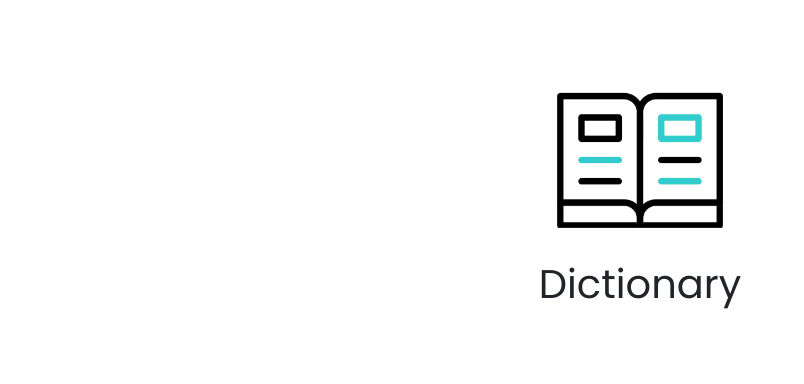
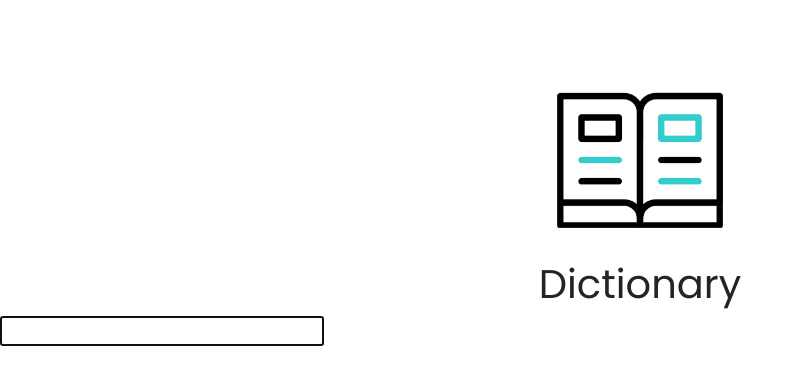
Before and after one commit to yingerliang/react-dictionary-app, a React (Create React App) app: page / in a window 1280 px wide. Shown: the top 384 px of the page, without its empty margins (0-804 px from the left). Built offline with nearby package versions, Linux system fonts and the light colour scheme; the HTML template or start-up script is replaced by a standard one.

Commit message:
Added dictionary api integration

```diff
--- a/package.json
+++ b/package.json
@@ -6,6 +6,7 @@
     "@testing-library/jest-dom": "^5.16.4",
     "@testing-library/react": "^13.0.1",
     "@testing-library/user-event": "^13.5.0",
+    "axios": "^0.26.1",
     "bootstrap": "^5.1.3",
     "react": "^18.0.0",
     "react-dom": "^18.0.0",
--- a/src/App.js
+++ b/src/App.js
@@ -1,15 +1,15 @@
 import './App.css'
 import logo from './images/book.gif'
+import Dictionary from './Dictionary'
 
-function App() {
+export default function App() {
   return (
     <div className="App">
       <header className="App-header">
         <img src={logo} className="App-logo img-fluid" alt="logo" />
         <h1> Dictionary </h1>
+        <Dictionary />
       </header>
     </div>
   )
 }
-
-export default App
--- /dev/null
+++ b/src/Dictionary.js
@@ -0,0 +1,23 @@
+import React, { useState } from 'react'
+import axios from 'axios'
+import './Dictionary.css'
+
+export default function Dictionary() {
+  const [keyword, setKeyword] = useState('')
+
+  function search(event) {
+    event.preventDefault()
+  }
+
+  function handleChange(event) {
+    setKeyword(event.target.value)
+  }
+
+  return (
+    <div className="Dictionary">
+      <form onSubmit={search}>
+        <input type="Dictionary" onChange={handleChange} autoFocus={true} />
+      </form>
+    </div>
+  )
+}
```
Also changed, not shown: src/Dictionary.css (added), 1 other file (tests, documents, lock files or other folders).
